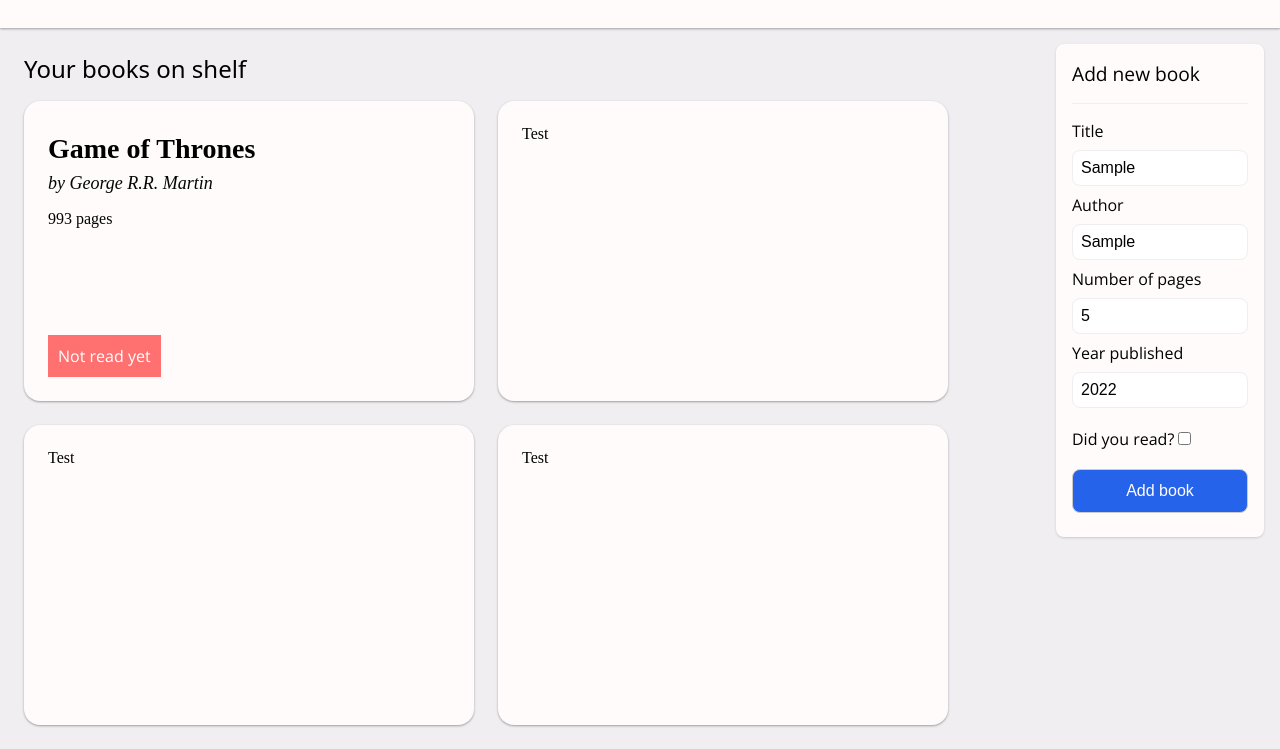
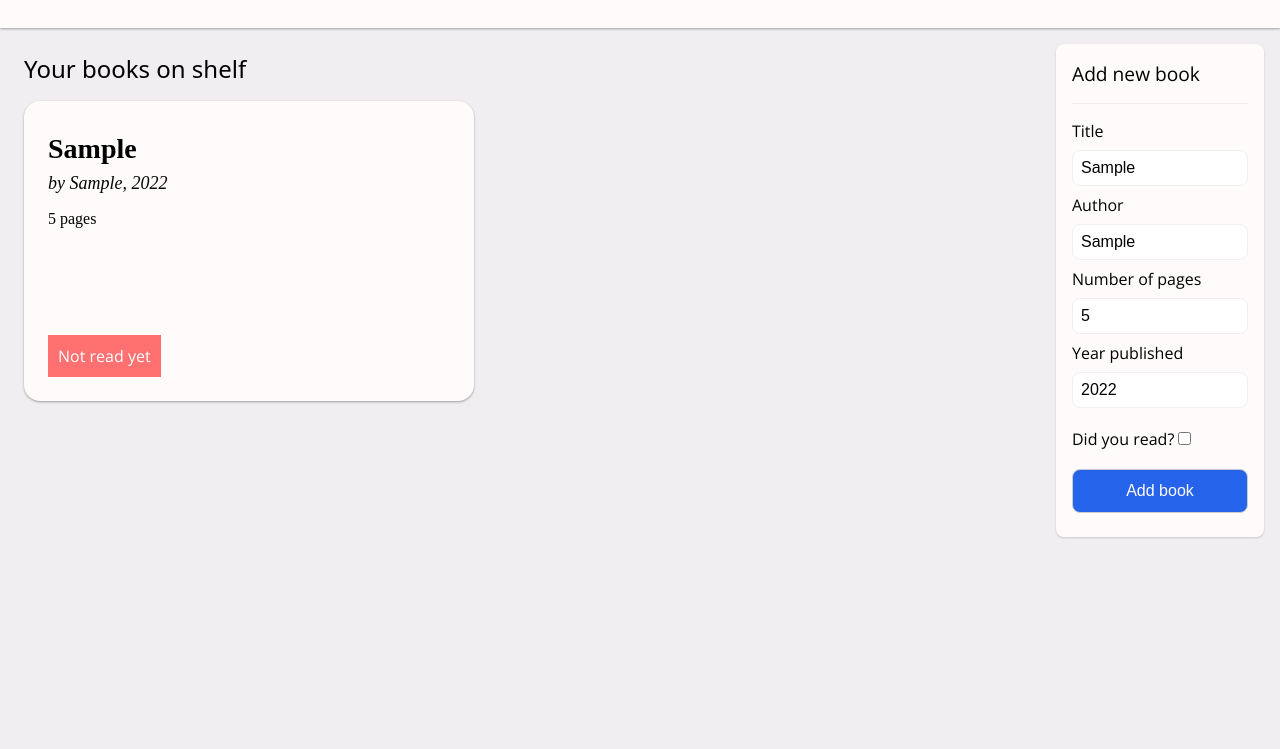
Before and after one commit to mrljsh/library-js-exercise, a plain HTML site: page index.html in a window 1280 px wide. Both pictures are taken after typing "Sample", "Sample", "5" into the empty fields and a click on the button "Add book". Shown: the part 72-821 px from the top of the page. After the commit the page ends 800 px from the top, so only its background shows below. Drawn offline with nearby package versions, Linux system fonts and the light colour scheme.

Commit message:
Add book to shelf function, create div book-card

```diff
--- a/index.html
+++ b/index.html
@@ -16,21 +16,6 @@
         <div class="books">
             <p>Your books on shelf</p>
             <div class="books-shelf">
-                <div class="book-card">
-                    <p class="title">Game of Thrones</p>
-                    <p class="author">by George R.R. Martin</p>
-                    <p class="pages">993 pages</p>
-                    <p class="not read">Not read yet</p>
-                </div>
-                <div class="book-card">
-                    <p>Test</p>
-                </div>
-                <div class="book-card">
-                    <p>Test</p>
-                </div>
-                <div class="book-card">
-                    <p>Test</p>
-                </div>
             </div>
         </div>
         <div class="add-books">
--- a/scripts.js
+++ b/scripts.js
@@ -25,7 +25,10 @@ function addBookToLibrary() {
     console.log(inputBook);
     myBooks.push(inputBook);
     console.log(myBooks);
+    createBooksCard(titleInput.value, authorInput.value, numberOfPagesInput.value, datePublishedInput.value, readInput.checked);
 }
+
+const bookShelf = document.querySelector('.books-shelf');
 
 const form = document.querySelector('#addBookForm');
 form.addEventListener('submit', function(e){
@@ -33,7 +36,31 @@ form.addEventListener('submit', function(e){
     addBookToLibrary();
 });
 
-function createBooksCard() {
-    const bookShelf = document.querySelector('.books-shelf');
+function createBooksCard(title, author, pages, datePublished, read) {
     const divCard = document.createElement('div');
+    const titleParagraph = document.createElement('p');
+    const authorParagraph = document.createElement('p');
+    const pagesParagraph = document.createElement('p');
+    const readParagraph = document.createElement('p');
+
+    divCard.classList.add('book-card');
+    titleParagraph.classList.add('title');
+    authorParagraph.classList.add('author');
+    pagesParagraph.classList.add('pages');
+    readParagraph.classList.add('read');
+    if(read == false){
+        readParagraph.classList.add('not');
+    }
+
+    titleParagraph.textContent = title;
+    authorParagraph.textContent = `by ${author}, ${datePublished}`;
+    pagesParagraph.textContent = `${pages} pages`;
+    readParagraph.textContent = "Read"
+    if(read == false){
+        readParagraph.innerHTML = "Not read yet"
+    }
+
+    divCard.append(titleParagraph, authorParagraph, pagesParagraph, readParagraph);
+
+    bookShelf.appendChild(divCard);
 }
```
